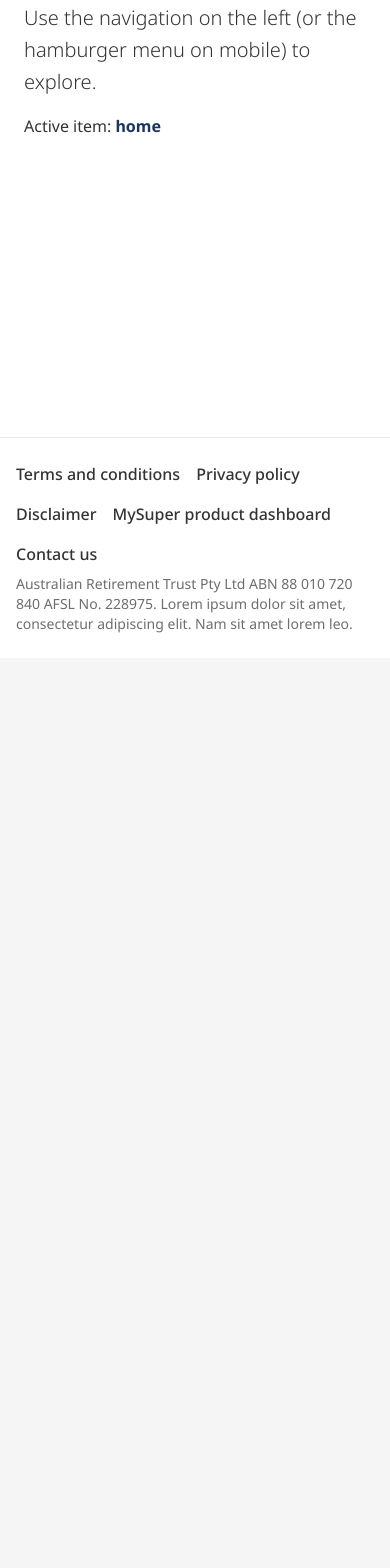
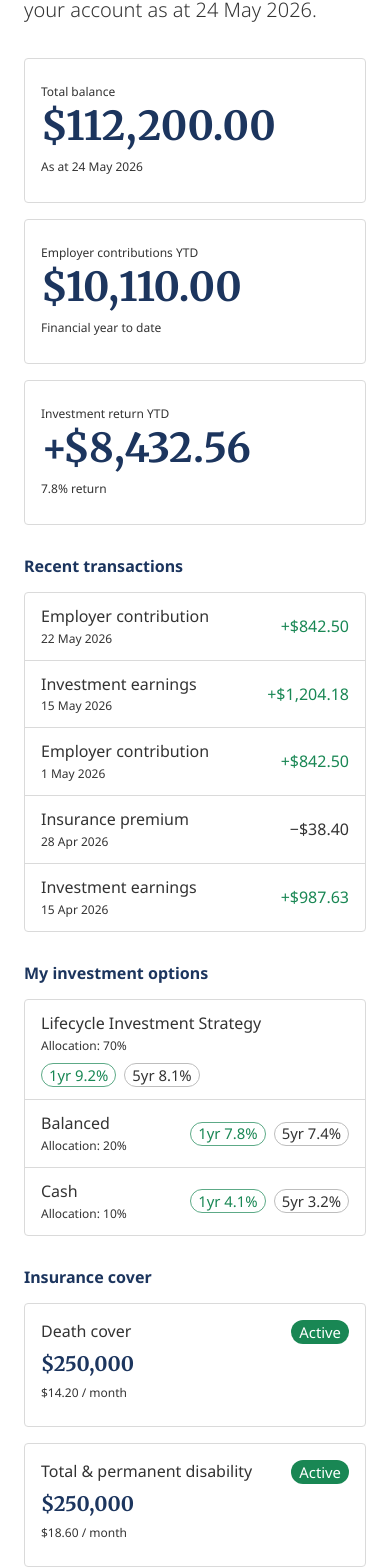
Before and after one commit to charliemckenzie/FoundationPersonal, a Next.js app: page /member-online in a window 390 px wide. Shown: the part 186-1754 px from the top of the page. Before the commit the page ends 844 px from the top, so only its background shows below. Built offline with nearby package versions, Linux system fonts and the light colour scheme; what @mui/material-nextjs would draw is missing.

Commit message:
updated mobile

```diff
--- a/src/app/member-online/page.tsx
+++ b/src/app/member-online/page.tsx
@@ -2,11 +2,30 @@
 
 import { useMemo, useState } from 'react';
 import Box from '@mui/material/Box';
+import Card from '@mui/material/Card';
+import CardContent from '@mui/material/CardContent';
+import Chip from '@mui/material/Chip';
+import Divider from '@mui/material/Divider';
+import Grid from '@mui/material/Grid';
 import Typography from '@mui/material/Typography';
 import Stack from '@mui/material/Stack';
 import { MemberOnlineLayout } from '../../components/MemberOnline';
 import type { MemberNavItem } from '../../components/MemberOnline';
 import { Logo } from '../../components/Logo';
+
+const RECENT_TRANSACTIONS = [
+  { date: '22 May 2026', description: 'Employer contribution', amount: '+$842.50', type: 'credit' },
+  { date: '15 May 2026', description: 'Investment earnings', amount: '+$1,204.18', type: 'credit' },
+  { date: '1 May 2026', description: 'Employer contribution', amount: '+$842.50', type: 'credit' },
+  { date: '28 Apr 2026', description: 'Insurance premium', amount: '−$38.40', type: 'debit' },
+  { date: '15 Apr 2026', description: 'Investment earnings', amount: '+$987.63', type: 'credit' },
+];
+
+const INVESTMENT_OPTIONS = [
+  { name: 'Lifecycle Investment Strategy', allocation: '70%', return1yr: '9.2%', return5yr: '8.1%' },
+  { name: 'Balanced', allocation: '20%', return1yr: '7.8%', return5yr: '7.4%' },
+  { name: 'Cash', allocation: '10%', return1yr: '4.1%', return5yr: '3.2%' },
+];
 
 const FOOTER_LINKS = [
   { label: 'Terms and conditions', href: '#' },
@@ -96,6 +115,7 @@ export default function MemberOnlinePage() {
       footerLinks={FOOTER_LINKS}
       footerDisclaimer={FOOTER_DISCLAIMER}
       logo={<Logo variant="primary" size="lg" />}
+      drawerLogo={<Logo variant="secondary" size="md" />}
       mobileLogo={<Logo variant="mark" size="md" />}
       homeHref="/"
       activeItemId={activeId}
@@ -104,20 +124,159 @@ export default function MemberOnlinePage() {
       onLogout={() => alert('Logged out')}
     >
       <Box sx={{ p: { xs: 3, md: 4 }, maxWidth: '64rem' }}>
-        <Stack spacing={2}>
+        <Stack spacing={4}>
+
+          {/* Welcome */}
+          <Stack spacing={1}>
             <Typography variant="display-6" component="h1">
               Hello, Adam
             </Typography>
             <Typography variant="lead" color="text.muted">
-            This is the Member Online test page. Use the navigation on the left (or the
-            hamburger menu on mobile) to explore.
+              Welcome back. Here's a summary of your account as at 24 May 2026.
             </Typography>
-          <Typography variant="body" color="text.primary">
-            Active item:{' '}
-            <Box component="strong" sx={{ color: 'text.heading' }}>
-              {activeId}
+          </Stack>
+
+          {/* Balance cards */}
+          <Grid container spacing={2}>
+            {[
+              { label: 'Total balance', value: '$112,200.00', sub: 'As at 24 May 2026' },
+              { label: 'Employer contributions YTD', value: '$10,110.00', sub: 'Financial year to date' },
+              { label: 'Investment return YTD', value: '+$8,432.56', sub: '7.8% return' },
+            ].map((card) => (
+              <Grid key={card.label} size={{ xs: 12, sm: 4 }}>
+                <Card variant="outlined" sx={{ height: '100%' }}>
+                  <CardContent>
+                    <Typography variant="caption" color="text.muted" display="block" gutterBottom>
+                      {card.label}
+                    </Typography>
+                    <Typography variant="display-6" component="p" sx={{ fontWeight: 700 }}>
+                      {card.value}
+                    </Typography>
+                    <Typography variant="caption" color="text.muted">
+                      {card.sub}
+                    </Typography>
+                  </CardContent>
+                </Card>
+              </Grid>
+            ))}
+          </Grid>
+
+          {/* Recent transactions */}
+          <Stack spacing={2}>
+            <Typography variant="h6" component="h2">
+              Recent transactions
+            </Typography>
+            <Card variant="outlined">
+              <Stack divider={<Divider />}>
+                {RECENT_TRANSACTIONS.map((tx) => (
+                  <Box
+                    key={tx.date + tx.description}
+                    sx={{ display: 'flex', justifyContent: 'space-between', alignItems: 'center', px: 2, py: 1.5 }}
+                  >
+                    <Stack spacing={0.25}>
+                      <Typography variant="body2" fontWeight={500}>{tx.description}</Typography>
+                      <Typography variant="caption" color="text.muted">{tx.date}</Typography>
+                    </Stack>
+                    <Typography
+                      variant="body2"
+                      fontWeight={600}
+                      sx={{ color: tx.type === 'credit' ? 'success.main' : 'text.primary' }}
+                    >
+                      {tx.amount}
+                    </Typography>
                   </Box>
+                ))}
+              </Stack>
+            </Card>
+          </Stack>
+
+          {/* Investments */}
+          <Stack spacing={2}>
+            <Typography variant="h6" component="h2">
+              My investment options
             </Typography>
+            <Card variant="outlined">
+              <Stack divider={<Divider />}>
+                {INVESTMENT_OPTIONS.map((opt) => (
+                  <Box
+                    key={opt.name}
+                    sx={{ display: 'flex', justifyContent: 'space-between', alignItems: 'center', flexWrap: 'wrap', gap: 1, px: 2, py: 1.5 }}
+                  >
+                    <Stack spacing={0.25}>
+                      <Typography variant="body2" fontWeight={500}>{opt.name}</Typography>
+                      <Typography variant="caption" color="text.muted">Allocation: {opt.allocation}</Typography>
+                    </Stack>
+                    <Stack direction="row" spacing={1}>
+                      <Chip label={`1yr ${opt.return1yr}`} size="small" color="success" variant="outlined" />
+                      <Chip label={`5yr ${opt.return5yr}`} size="small" variant="outlined" />
+                    </Stack>
+                  </Box>
+                ))}
+              </Stack>
+            </Card>
+          </Stack>
+
+          {/* Insurance */}
+          <Stack spacing={2}>
+            <Typography variant="h6" component="h2">
+              Insurance cover
+            </Typography>
+            <Grid container spacing={2}>
+              {[
+                { type: 'Death cover', amount: '$250,000', premium: '$14.20 / month', status: 'Active' },
+                { type: 'Total & permanent disability', amount: '$250,000', premium: '$18.60 / month', status: 'Active' },
+                { type: 'Income protection', amount: '$5,200 / month', premium: '$42.80 / month', status: 'Active' },
+              ].map((cover) => (
+                <Grid key={cover.type} size={{ xs: 12, sm: 4 }}>
+                  <Card variant="outlined" sx={{ height: '100%' }}>
+                    <CardContent>
+                      <Stack spacing={1}>
+                        <Box sx={{ display: 'flex', justifyContent: 'space-between', alignItems: 'flex-start' }}>
+                          <Typography variant="body2" fontWeight={600}>{cover.type}</Typography>
+                          <Chip label={cover.status} size="small" color="success" />
+                        </Box>
+                        <Typography variant="display-6" component="p" sx={{ fontWeight: 700, fontSize: '1.25rem' }}>
+                          {cover.amount}
+                        </Typography>
+                        <Typography variant="caption" color="text.muted">{cover.premium}</Typography>
+                      </Stack>
+                    </CardContent>
+                  </Card>
+                </Grid>
+              ))}
+            </Grid>
+          </Stack>
+
+          {/* Beneficiaries */}
+          <Stack spacing={2}>
+            <Typography variant="h6" component="h2">
+              Nominated beneficiaries
+            </Typography>
+            <Card variant="outlined">
+              <Stack divider={<Divider />}>
+                {[
+                  { name: 'Sarah Finden', relationship: 'Spouse', share: '60%', type: 'Binding' },
+                  { name: 'James Finden', relationship: 'Child', share: '20%', type: 'Binding' },
+                  { name: 'Emily Finden', relationship: 'Child', share: '20%', type: 'Binding' },
+                ].map((ben) => (
+                  <Box
+                    key={ben.name}
+                    sx={{ display: 'flex', justifyContent: 'space-between', alignItems: 'center', flexWrap: 'wrap', gap: 1, px: 2, py: 1.5 }}
+                  >
+                    <Stack spacing={0.25}>
+                      <Typography variant="body2" fontWeight={500}>{ben.name}</Typography>
+                      <Typography variant="caption" color="text.muted">{ben.relationship}</Typography>
+                    </Stack>
+                    <Stack direction="row" spacing={1} sx={{ alignItems: 'center' }}>
+                      <Chip label={ben.type} size="small" variant="outlined" />
+                      <Typography variant="body2" fontWeight={600}>{ben.share}</Typography>
+                    </Stack>
+                  </Box>
+                ))}
+              </Stack>
+            </Card>
+          </Stack>
+
         </Stack>
       </Box>
     </MemberOnlineLayout>
--- a/src/components/IconButton/index.tsx
+++ b/src/components/IconButton/index.tsx
@@ -27,6 +27,7 @@ export interface IconButtonProps {
   variant?: IconButtonVariant;
   size?: IconButtonSize;
   color?: IconButtonColor;
+  condensed?: boolean;
   disabled?: boolean;
   loading?: boolean;
   reversed?: boolean;
@@ -48,6 +49,8 @@ const SIZE_STYLES: Record<IconButtonSize, { width: number; height: number }> = {
   large:  { width: 56, height: 56 },
 };
 
+const CONDENSED_REDUCTION = 4;
+
 const SPINNER_SIZE_MAP: Record<IconButtonSize, 'small' | 'medium' | 'large'> = {
   small: 'small',
   medium: 'small',
@@ -62,6 +65,7 @@ export function IconButton({
   variant = 'contained',
   size = 'medium',
   color = 'primary',
+  condensed = false,
   disabled = false,
   loading = false,
   reversed = false,
@@ -93,6 +97,10 @@ export function IconButton({
       type={type}
       sx={{
         ...SIZE_STYLES[size],
+        ...(condensed && {
+          width: SIZE_STYLES[size].width - CONDENSED_REDUCTION,
+          height: SIZE_STYLES[size].height - CONDENSED_REDUCTION,
+        }),
         ...variantStyles,
         ...reversedStyles,
         ...(loading && {
--- a/src/components/MemberOnline/MobileHeader/index.tsx
+++ b/src/components/MemberOnline/MobileHeader/index.tsx
@@ -78,6 +78,7 @@ export function MobileHeader({
         variant="ghost"
         color="default"
         size="medium"
+        condensed
         onClick={onMenuOpen}
         showTooltip={false}
       />
@@ -88,6 +89,7 @@ export function MobileHeader({
           variant="soft"
           color="primary"
           size="medium"
+          condensed
           onClick={onSearchOpen}
           showTooltip={false}
         />
@@ -104,6 +106,7 @@ export function MobileHeader({
         label={logoutLabel}
         variant="soft"
         size="medium"
+        condensed
         onClick={onLogout}
       />
     </Box>
```
Also changed, not shown: src/components/MemberOnline/MemberHeader/index.tsx (+14 -11 lines), src/components/MemberOnline/MemberInfoCard/index.tsx (+13 -8 lines), src/components/MemberOnline/MemberOnlineLayout/index.tsx (+10 -3 lines), src/components/MemberOnline/MobileNavDrawer/index.tsx (+11 -5 lines), 1 other file (tests, documents, lock files or other folders). Lines whose indentation alone changed are shown as unchanged.
